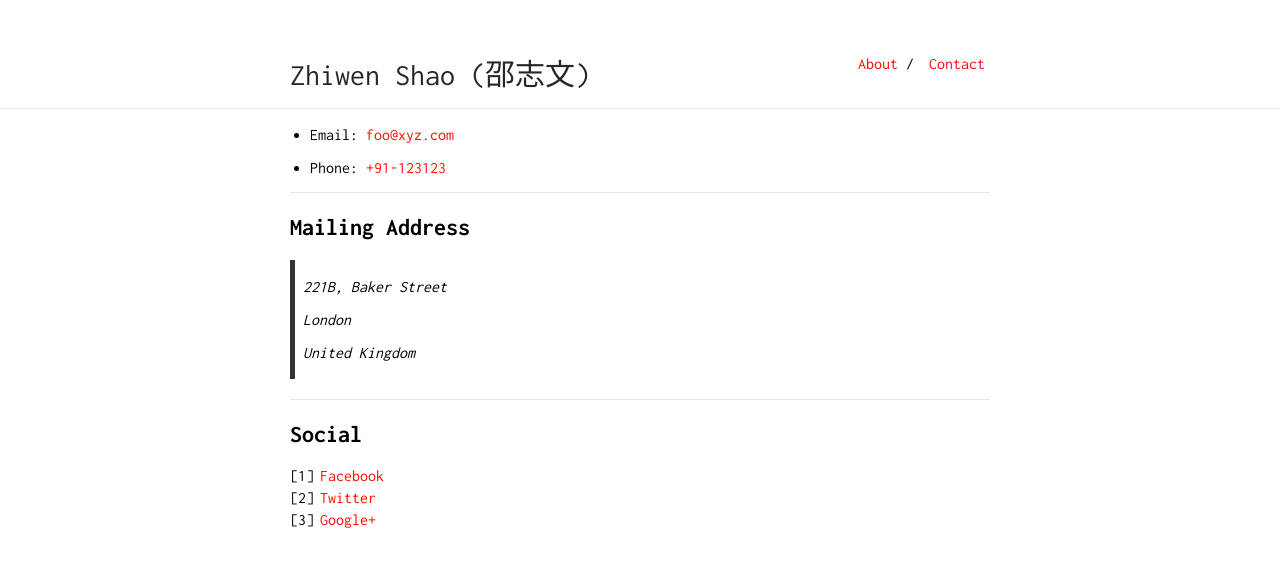
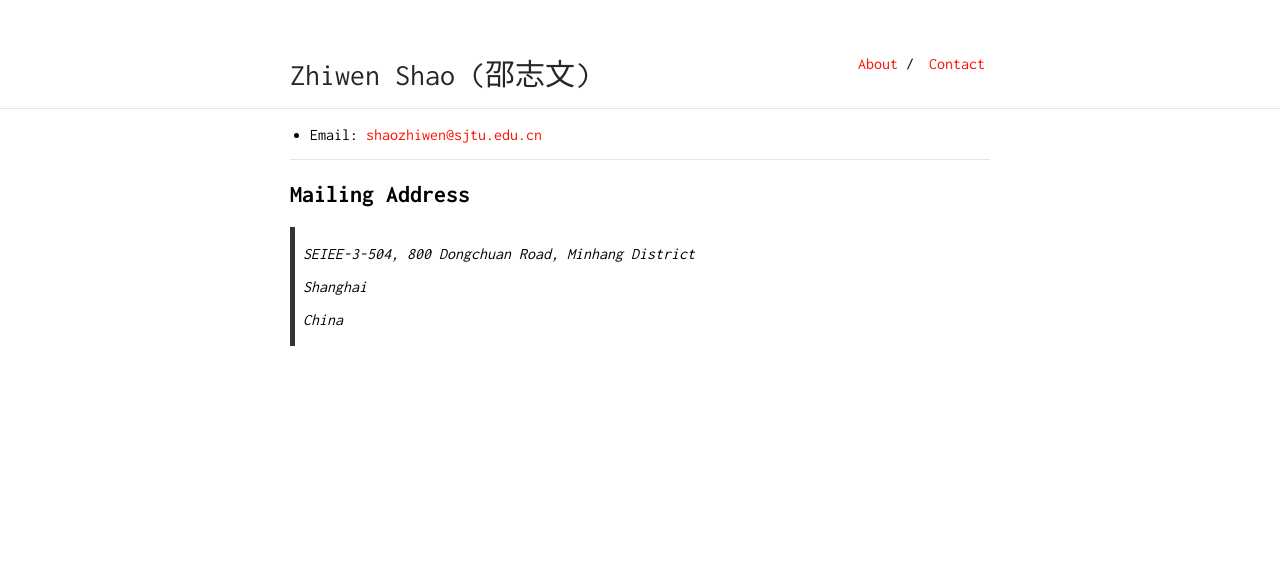
Before and after one commit to ZhiwenShao/ZhiwenShao_v1.github.io, a Jekyll site: the page built from contact.md, in a window 1280 px wide. Shown: the top 567 px of the page. Built offline with Jekyll 4.4.1, drawn with Linux system fonts in a browser that asks for light colours.

Commit message:
Update contact.md

```diff
--- a/contact.md
+++ b/contact.md
@@ -3,24 +3,14 @@ layout: default
 is_contact: true
 ---
 
-* Email: [foo@xyz.com](mailto:foo@xyz.com)
-
-* Phone: [+91-123123](tel:+91-123123)
+* Email: [shaozhiwen@sjtu.edu.cn](mailto:shaozhiwen@sjtu.edu.cn)
 
 ---
 
 ## Mailing Address
 
-> 221B, Baker Street
+> SEIEE-3-504, 800 Dongchuan Road, Minhang District
 >
-> London
+> Shanghai
 >
-> United Kingdom
-
----
-
-## Social
-
-1. [Facebook](#)
-2. [Twitter](#)
-3. [Google+](#)
+> China
```
